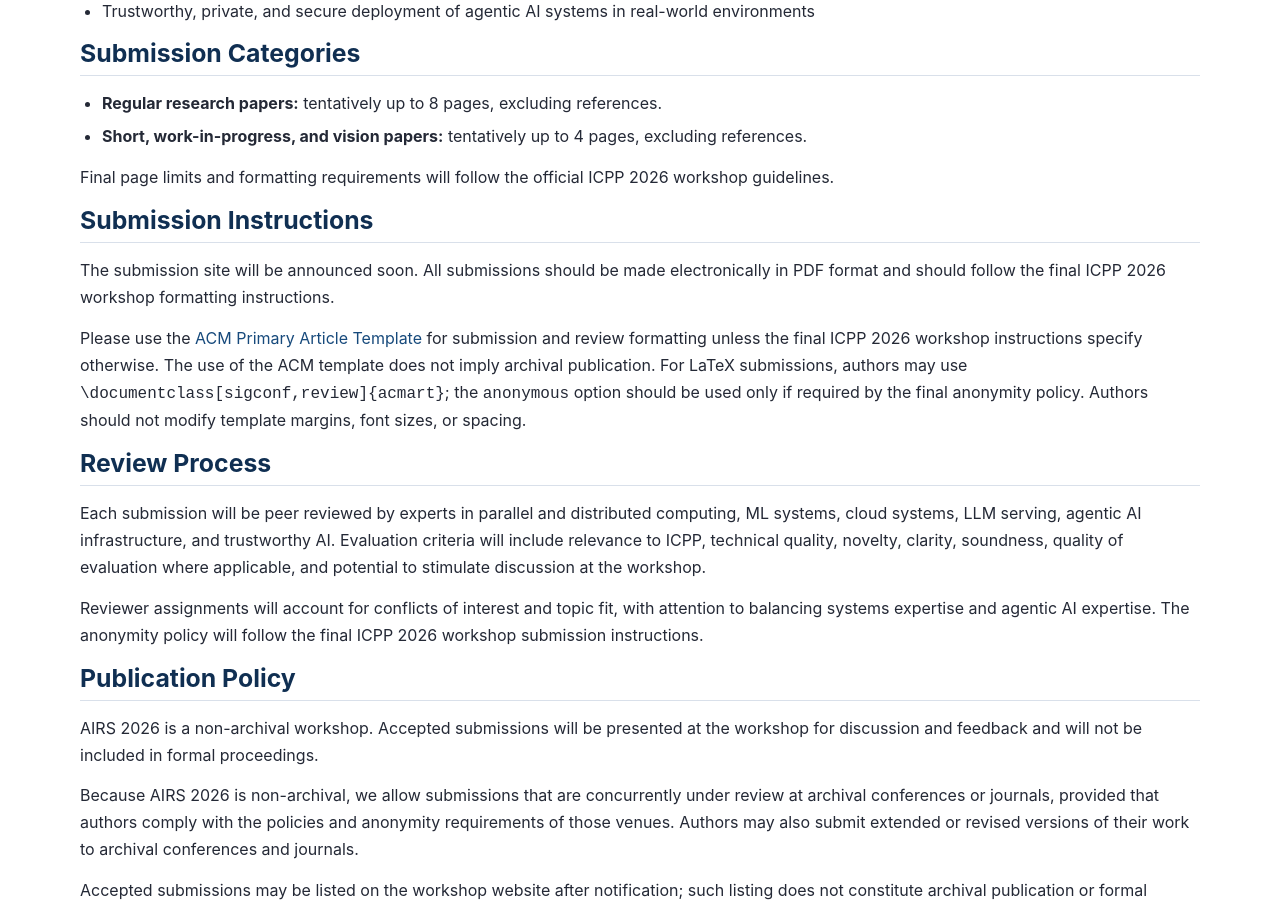
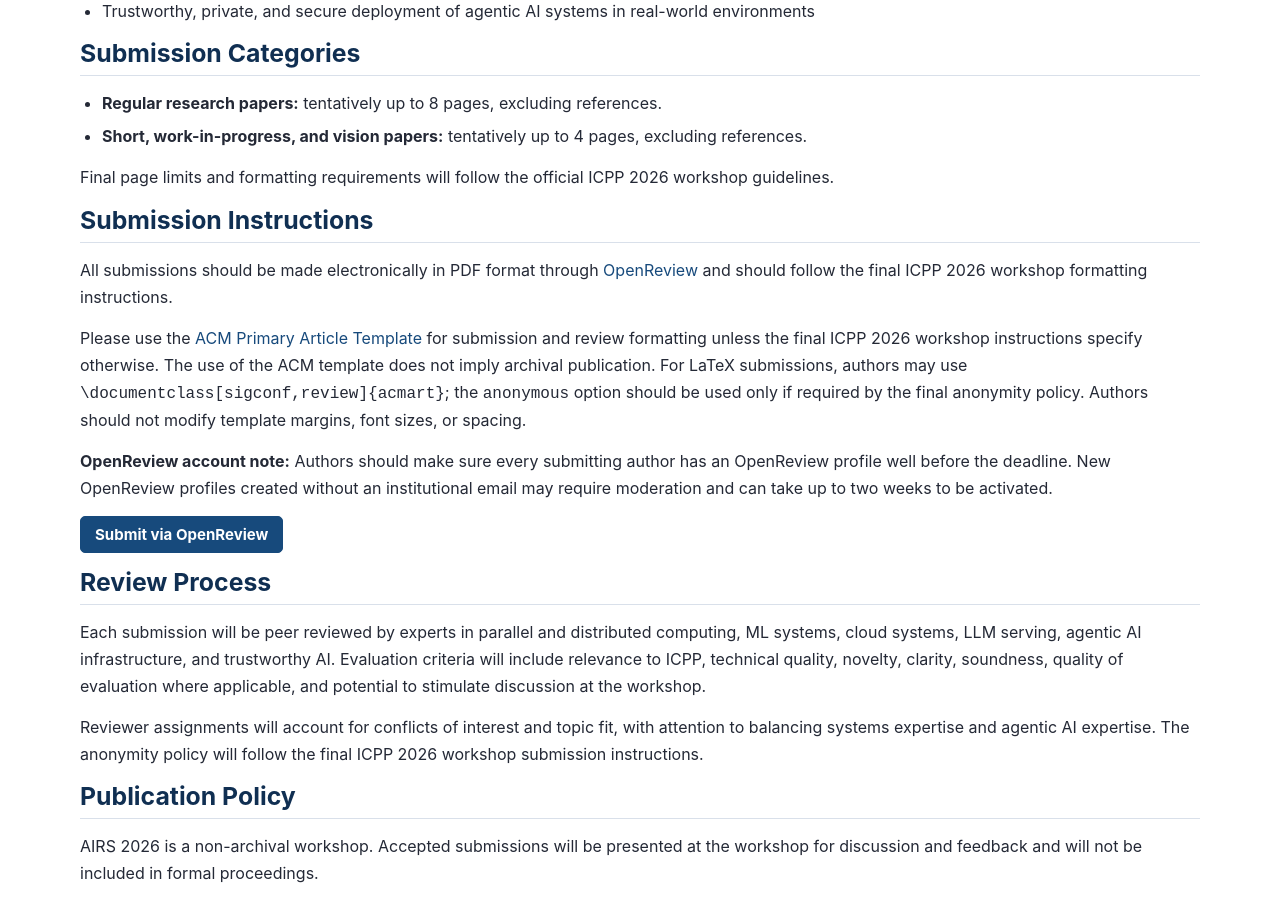
Before and after one commit to airs-workshop/airs-workshop.github.io, a Jekyll site: the page built from call-for-papers.md, in a window 1280 px wide and 900 px high, scrolled down 1082 px. Built offline with Jekyll 4.4.1, drawn with Linux system fonts in a browser that asks for light colours; some of the changed text lies outside the part shown.

Commit message:
update submit website

```diff
--- a/_config.yml
+++ b/_config.yml
@@ -10,6 +10,7 @@ workshop_date: "September 28, 2026"
 workshop_date_short: "September 28, 2026"
 hero_meta: "Singapore · September 28, 2026 · Half-day workshop at ICPP 2026"
 status_note: "Accepted half-day workshop co-located with ICPP 2026. Final details will be announced soon."
+submission_url: "https://openreview.net/group?id=ICPP/2026/Workshop/AIRS"
 baseurl: ""
 url: ""
 
--- a/call-for-papers.md
+++ b/call-for-papers.md
@@ -14,7 +14,7 @@ description: "Call for papers for AIRS 2026."
 
 <section class="content-section">
   <div class="notice">
-    <strong>Status:</strong> AIRS 2026 is an accepted half-day workshop co-located with ICPP 2026. The submission site will be announced soon. Final formatting and presentation instructions will be updated after confirmation with the ICPP 2026 workshop chairs.
+    <strong>Status:</strong> AIRS 2026 is an accepted half-day workshop co-located with ICPP 2026. Submissions are open via <a href="{{ site.submission_url }}">OpenReview</a>. Final formatting and presentation instructions will be updated after confirmation with the ICPP 2026 workshop chairs.
   </div>
 
   <h2>AIRS 2026 Call for Papers</h2>
@@ -40,8 +40,10 @@ description: "Call for papers for AIRS 2026."
   <p>Final page limits and formatting requirements will follow the official ICPP 2026 workshop guidelines.</p>
 
   <h2>Submission Instructions</h2>
-  <p>The submission site will be announced soon. All submissions should be made electronically in PDF format and should follow the final ICPP 2026 workshop formatting instructions.</p>
+  <p>All submissions should be made electronically in PDF format through <a href="{{ site.submission_url }}">OpenReview</a> and should follow the final ICPP 2026 workshop formatting instructions.</p>
   <p>Please use the <a href="https://www.acm.org/publications/proceedings-template">ACM Primary Article Template</a> for submission and review formatting unless the final ICPP 2026 workshop instructions specify otherwise. The use of the ACM template does not imply archival publication. For LaTeX submissions, authors may use <code>\documentclass[sigconf,review]{acmart}</code>; the <code>anonymous</code> option should be used only if required by the final anonymity policy. Authors should not modify template margins, font sizes, or spacing.</p>
+  <p><strong>OpenReview account note:</strong> Authors should make sure every submitting author has an OpenReview profile well before the deadline. New OpenReview profiles created without an institutional email may require moderation and can take up to two weeks to be activated.</p>
+  <p><a class="text-button" href="{{ site.submission_url }}">Submit via OpenReview</a></p>
 
   <h2>Review Process</h2>
   <p>Each submission will be peer reviewed by experts in parallel and distributed computing, ML systems, cloud systems, LLM serving, agentic AI infrastructure, and trustworthy AI. Evaluation criteria will include relevance to ICPP, technical quality, novelty, clarity, soundness, quality of evaluation where applicable, and potential to stimulate discussion at the workshop.</p>
```
Also changed, not shown: index.md (+6 -2 lines), README.md.
